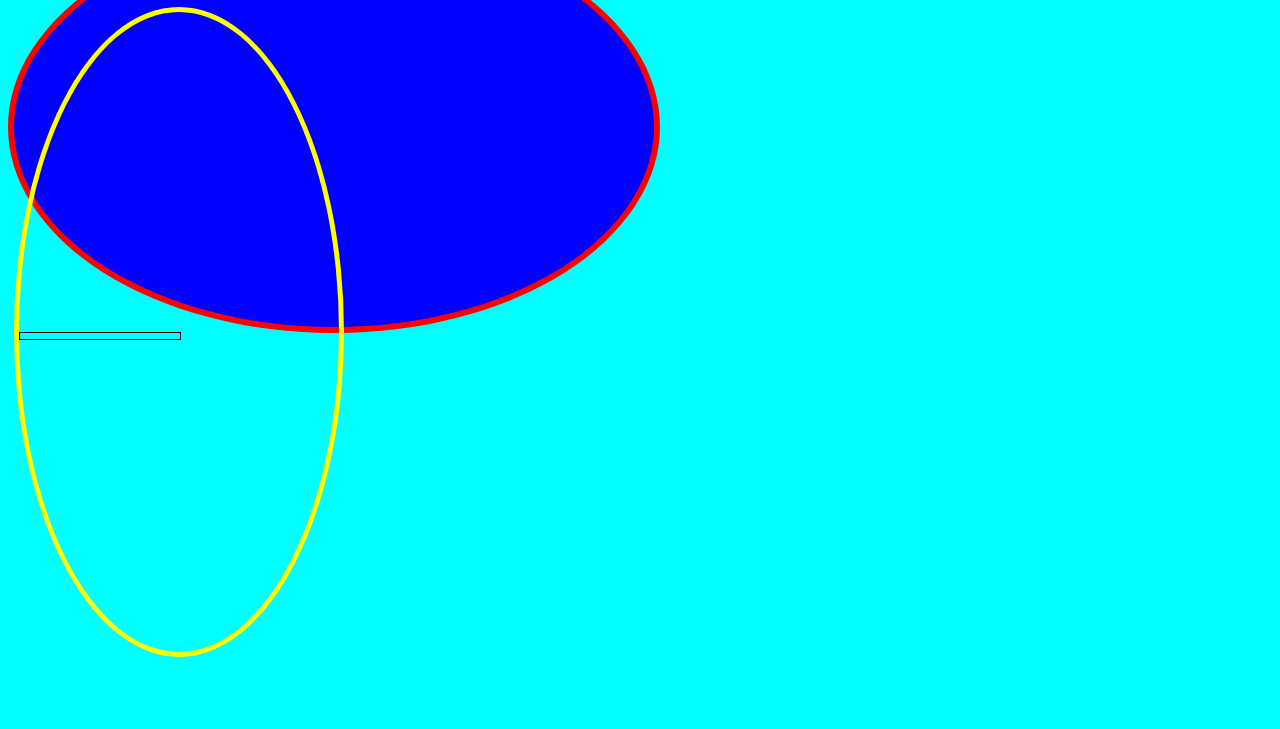
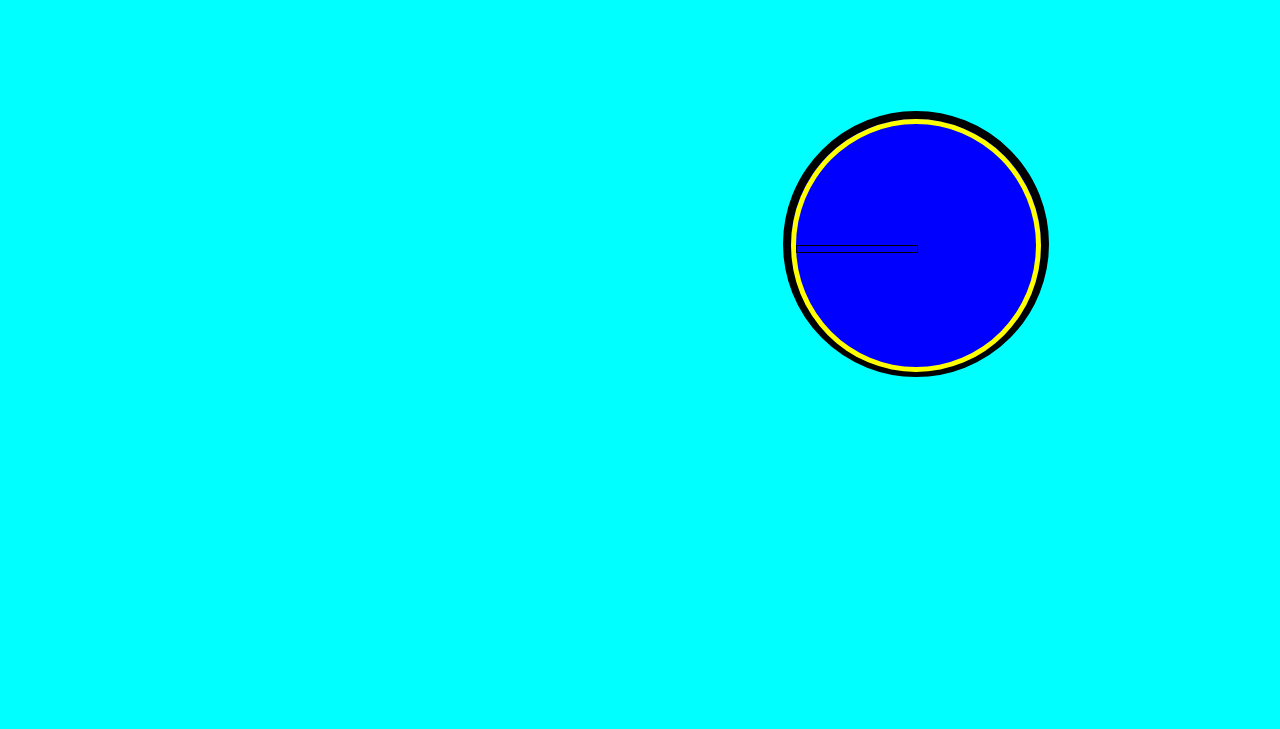
Before and after one commit to Likowo/CSSJS_Clock, a plain HTML site: page index.html in a window 1280 px wide. Shown: the part 87-816 px from the top of the page. Drawn offline with Linux system fonts and the light colour scheme.

Commit message:
Update css. Clock face created

```diff
--- a/index.html
+++ b/index.html
@@ -14,8 +14,8 @@
            <!-- div for circle ( face of clock) -->
              <!-- 3 divs for the three clock hands (seconds,Minutes and Hour) -->
 
+             <h1> Cool Clock Built using CSS  and Javascript </h1>
         <div class="clock">
-            <h1> Cool Clock Built using CSS  and Javascript </h1>
             <div class="faceOfClock">
                 <div id="clockHand" class="secondsHand"></div>
                 <div id="clockHand" class="minutesHand"></div>
--- a/style.css
+++ b/style.css
@@ -1,23 +1,24 @@
 body{
-    min-height: 100vh;
+    max-height: 100vh;
     background-color: aqua;
     display: flex;
 }
 
 .clock{
-    border: solid 6px red;
+    border: solid 8px black;
     border-radius: 50%;
     background-color: blue;
-    height: 50vh;
-    width: 50vw;
+    height: 250px;
+    width: 250px;
+    margin: 15%;
 }
-
 
 .faceOfClock{
     border: solid 5px yellow;
     border-radius: 50%;
-     height: 80vh;
-    width: 40vh;
+    background-color: blue;
+    height: 243px;
+    width: 240px;
     position: relative;
 }
 
```
